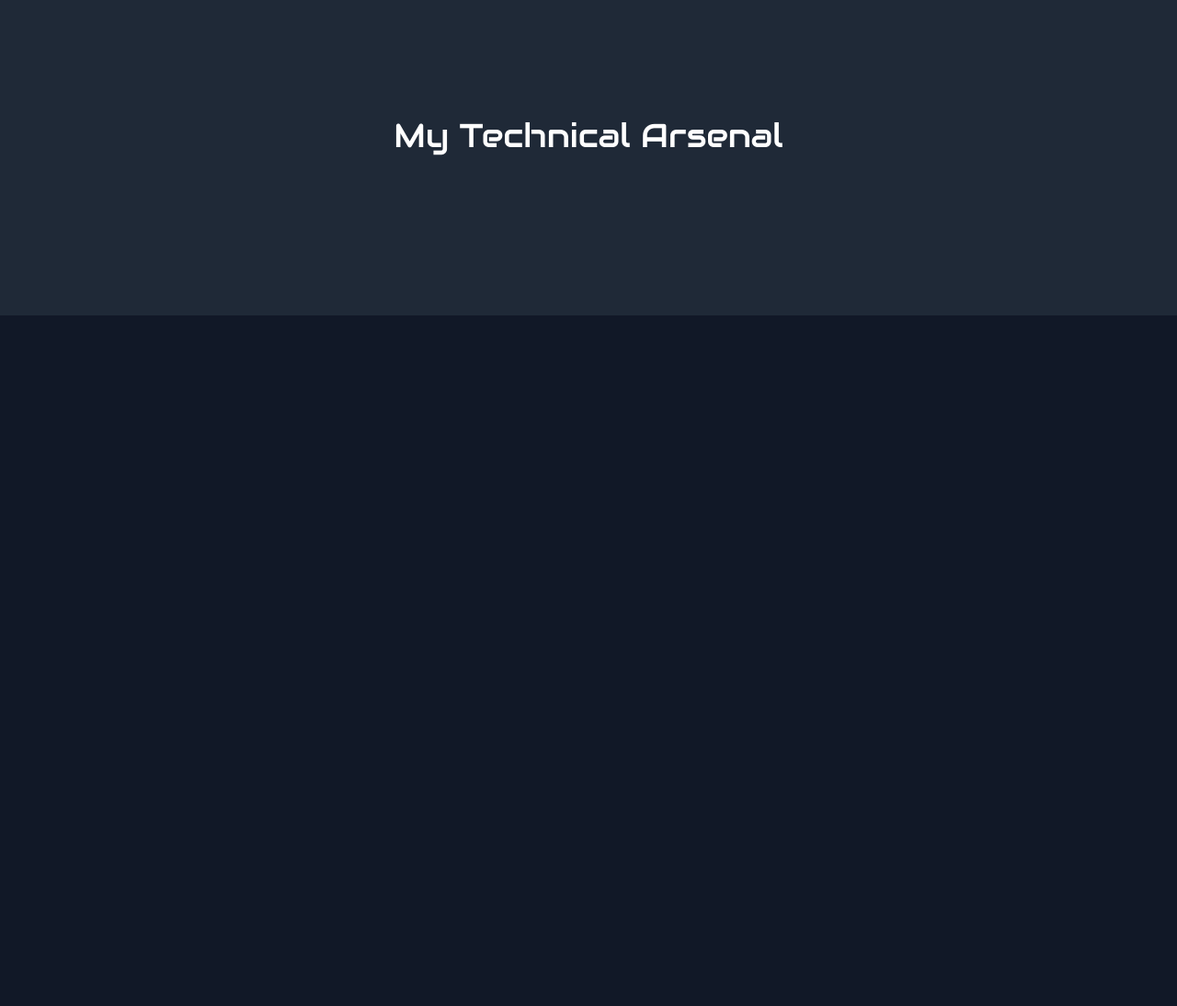
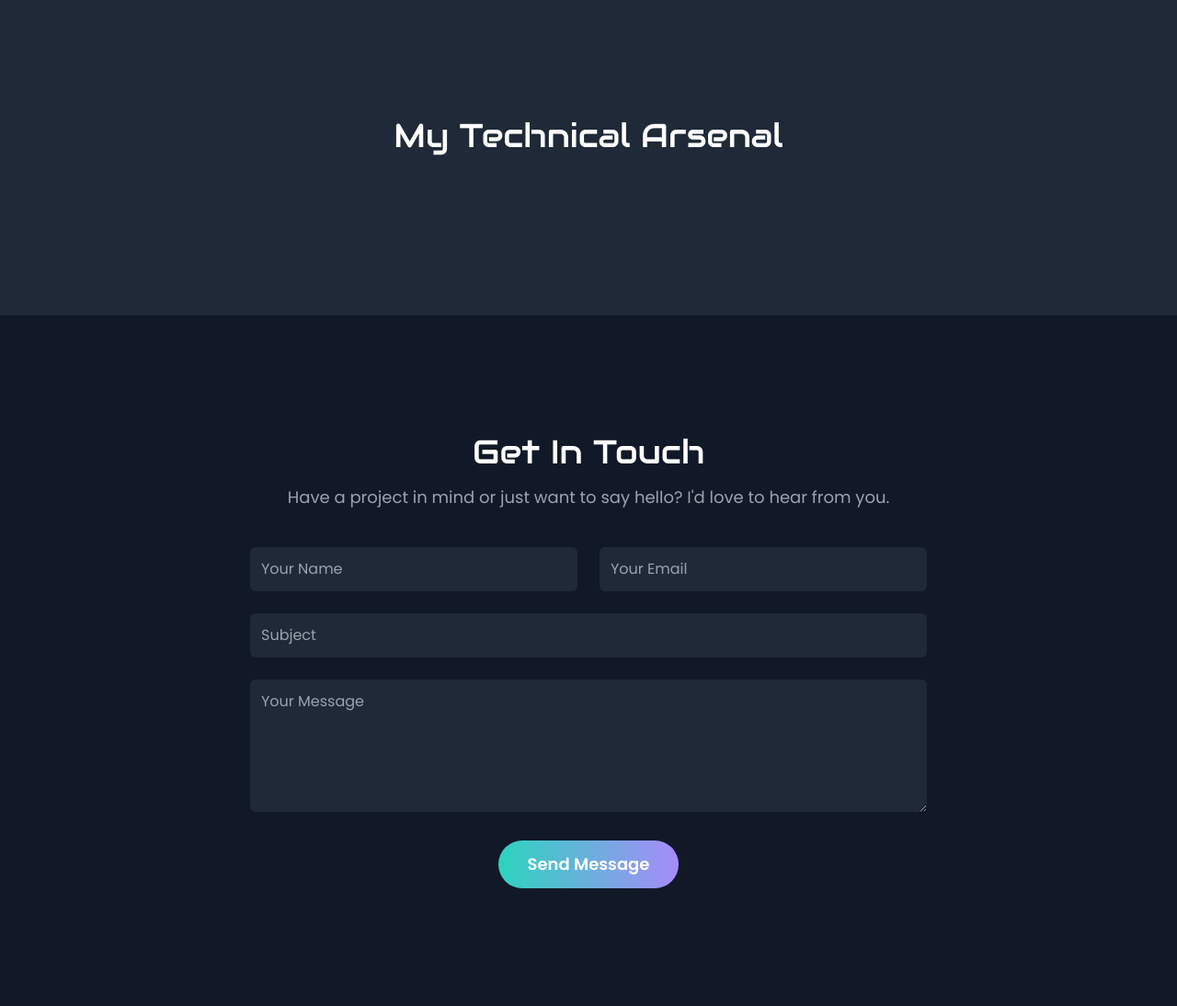
Before and after one commit to Aiswariya3a/Portfolio, a Django app: page / in a window 1280 px wide. Shown: the part 1812-2906 px from the top of the page at 92% size. Before the commit the page ends 2155 px from the top, so only its background shows below. Run offline with Django 5.2, Linux system fonts and the light colour scheme; data that the repository does not hold is empty; some libraries are stand-ins or nearby versions.

Commit message:
Configured SMTP for live email sending

```diff
--- a/mysite/forms.py
+++ b/mysite/forms.py
@@ -7,3 +7,22 @@ class ContactForm(forms.ModelForm):
     class Meta:
         model = ContactMessage
         fields = ['name', 'email', 'subject', 'message']
+        widgets = {
+            'name': forms.TextInput(attrs={
+                'class': 'w-full bg-charcoal text-white p-3 rounded-md focus:outline-none focus:ring-2 focus:ring-neon-teal',
+                'placeholder': 'Your Name'
+            }),
+            'email': forms.EmailInput(attrs={
+                'class': 'w-full bg-charcoal text-white p-3 rounded-md focus:outline-none focus:ring-2 focus:ring-neon-teal',
+                'placeholder': 'Your Email'
+            }),
+            'subject': forms.TextInput(attrs={
+                'class': 'w-full bg-charcoal text-white p-3 rounded-md focus:outline-none focus:ring-2 focus:ring-neon-teal',
+                'placeholder': 'Subject'
+            }),
+            'message': forms.Textarea(attrs={
+                'class': 'w-full bg-charcoal text-white p-3 rounded-md focus:outline-none focus:ring-2 focus:ring-neon-teal',
+                'placeholder': 'Your Message',
+                'rows': 5
+            }),
+        }
--- a/mysite/views.py
+++ b/mysite/views.py
@@ -1,11 +1,39 @@
 # mysite/views.py
 
 from collections import defaultdict
-from django.shortcuts import render
+from django.shortcuts import render, redirect
+from django.contrib import messages
+from django.core.mail import send_mail
 from .models import SiteSetting, Project, Skill
 from .forms import ContactForm
 
 def home(request):
+    if request.method == 'POST':
+        contact_form = ContactForm(request.POST)
+        if contact_form.is_valid():
+            message = contact_form.save() # Save the message to the DB
+
+            # --- Send the email ---
+            subject = f"New Contact Form Submission: {message.subject}"
+            email_message = f"""
+            You have a new message from {message.name} ({message.email}).
+
+            Message:
+            {message.message}
+            """
+            send_mail(
+                subject,
+                email_message,
+                'sender@example.com', # This is ignored by the console backend
+                [SiteSetting.objects.first().email], # Use the email from SiteSetting
+                fail_silently=False,
+            )
+            # ----------------------
+
+            messages.success(request, 'Your message has been sent successfully! I will get back to you soon.')
+            return redirect('/#contact')
+    else:
+        contact_form = ContactForm()
     settings = SiteSetting.objects.first()
     projects = Project.objects.all()
 
--- a/static/css/output.css
+++ b/static/css/output.css
@@ -595,28 +579,12 @@ video {
   margin-right: auto;
 }
 
+.mb-1 {
+  margin-bottom: 0.25rem;
+}
+
 .mb-10 {
   margin-bottom: 2.5rem;
-}
-
-.mb-6 {
-  margin-bottom: 1.5rem;
-}
-
-.mb-4 {
-  margin-bottom: 1rem;
-}
-
-.mb-8 {
-  margin-bottom: 2rem;
-}
-
-.mb-2 {
-  margin-bottom: 0.5rem;
-}
-
-.mb-5 {
-  margin-bottom: 1.25rem;
 }
 
 .mb-12 {
@@ -627,8 +595,24 @@ video {
   margin-bottom: 0.75rem;
 }
 
-.mb-1 {
-  margin-bottom: 0.25rem;
+.mb-4 {
+  margin-bottom: 1rem;
+}
+
+.mb-5 {
+  margin-bottom: 1.25rem;
+}
+
+.mb-6 {
+  margin-bottom: 1.5rem;
+}
+
+.mb-8 {
+  margin-bottom: 2rem;
+}
+
+.mb-2 {
+  margin-bottom: 0.5rem;
 }
 
 .block {
@@ -671,20 +647,16 @@ video {
   width: 100%;
 }
 
-.w-16 {
-  width: 4rem;
-}
-
 .max-w-2xl {
   max-width: 42rem;
 }
 
+.max-w-3xl {
+  max-width: 48rem;
+}
+
 .max-w-4xl {
   max-width: 56rem;
-}
-
-.max-w-7xl {
-  max-width: 80rem;
 }
 
 .max-w-6xl {
@@ -723,20 +695,24 @@ video {
   justify-content: space-between;
 }
 
-.gap-4 {
-  gap: 1rem;
+.gap-10 {
+  gap: 2.5rem;
 }
 
 .gap-12 {
   gap: 3rem;
 }
 
-.gap-10 {
-  gap: 2.5rem;
+.gap-2 {
+  gap: 0.5rem;
 }
 
-.gap-2 {
-  gap: 0.5rem;
+.gap-4 {
+  gap: 1rem;
+}
+
+.gap-6 {
+  gap: 1.5rem;
 }
 
 .gap-8 {
@@ -765,12 +741,17 @@ video {
   border-width: 2px;
 }
 
-.border-neon-teal\/30 {
-  border-color: rgb(45 212 191 / 0.3);
+.border-neon-teal\/20 {
+  border-color: rgb(45 212 191 / 0.2);
 }
 
-.border-neon-teal\/20 {
-  border-color: rgb(45 212 191 / 0.2);
+.bg-black\/20 {
+  background-color: rgb(0 0 0 / 0.2);
+}
+
+.bg-charcoal {
+  --tw-bg-opacity: 1;
+  background-color: rgb(31 41 55 / var(--tw-bg-opacity, 1));
 }
 
 .bg-gray-900 {
@@ -778,26 +759,14 @@ video {
   background-color: rgb(17 24 39 / var(--tw-bg-opacity, 1));
 }
 
-.bg-charcoal {
-  --tw-bg-opacity: 1;
-  background-color: rgb(31 41 55 / var(--tw-bg-opacity, 1));
-}
-
 .bg-midnight {
   --tw-bg-opacity: 1;
   background-color: rgb(17 24 39 / var(--tw-bg-opacity, 1));
 }
 
-.bg-neon-purple\/20 {
-  background-color: rgb(167 139 250 / 0.2);
-}
-
-.bg-neon-teal\/20 {
-  background-color: rgb(45 212 191 / 0.2);
-}
-
-.bg-black\/20 {
-  background-color: rgb(0 0 0 / 0.2);
+.bg-neon-teal {
+  --tw-bg-opacity: 1;
+  background-color: rgb(45 212 191 / var(--tw-bg-opacity, 1));
 }
 
 .bg-gradient-to-r {
@@ -814,13 +783,8 @@ video {
   --tw-gradient-to: #A78BFA var(--tw-gradient-to-position);
 }
 
-.object-cover {
-  -o-object-fit: cover;
-     object-fit: cover;
-}
-
-.p-2 {
-  padding: 0.5rem;
+.p-3 {
+  padding: 0.75rem;
 }
 
 .p-4 {
@@ -840,9 +804,24 @@ video {
   padding-right: 1rem;
 }
 
+.px-7 {
+  padding-left: 1.75rem;
+  padding-right: 1.75rem;
+}
+
 .px-8 {
   padding-left: 2rem;
   padding-right: 2rem;
+}
+
+.py-1 {
+  padding-top: 0.25rem;
+  padding-bottom: 0.25rem;
+}
+
+.py-20 {
+  padding-top: 5rem;
+  padding-bottom: 5rem;
 }
 
 .py-3 {
@@ -850,42 +829,16 @@ video {
   padding-bottom: 0.75rem;
 }
 
-.py-20 {
-  padding-top: 5rem;
-  padding-bottom: 5rem;
+.pt-4 {
+  padding-top: 1rem;
 }
 
-.px-3 {
-  padding-left: 0.75rem;
-  padding-right: 0.75rem;
-}
-
-.py-1 {
-  padding-top: 0.25rem;
-  padding-bottom: 0.25rem;
-}
-
-.px-5 {
-  padding-left: 1.25rem;
-  padding-right: 1.25rem;
-}
-
-.px-6 {
-  padding-left: 1.5rem;
-  padding-right: 1.5rem;
-}
-
-.px-7 {
-  padding-left: 1.75rem;
-  padding-right: 1.75rem;
+.text-left {
+  text-align: left;
 }
 
 .text-center {
   text-align: center;
-}
-
-.text-right {
-  text-align: right;
 }
 
 .font-display {
@@ -926,64 +878,29 @@ video {
   line-height: 1.25rem;
 }
 
-.text-xl {
-  font-size: 1.25rem;
-  line-height: 1.75rem;
-}
-
-.text-\[0\.45rem\] {
-  font-size: 0.45rem;
-}
-
-.text-\[1\.45rem\] {
-  font-size: 1.45rem;
-}
-
-.text-\[1\.35rem\] {
-  font-size: 1.35rem;
-}
-
-.text-\[1\.30rem\] {
-  font-size: 1.30rem;
+.font-semibold {
+  font-weight: 600;
 }
 
 .font-bold {
   font-weight: 700;
 }
 
-.font-semibold {
-  font-weight: 600;
+.leading-relaxed {
+  line-height: 1.625;
 }
 
-.leading-tight {
-  line-height: 1.25;
-}
-
-.leading-relaxed {
-  line-height: 1.625;
+.tracking-wider {
+  letter-spacing: 0.05em;
 }
 
 .tracking-widest {
   letter-spacing: 0.1em;
 }
 
-.tracking-wider {
-  letter-spacing: 0.05em;
-}
-
-.text-white {
-  --tw-text-opacity: 1;
-  color: rgb(255 255 255 / var(--tw-text-opacity, 1));
-}
-
 .text-gray-300 {
   --tw-text-opacity: 1;
   color: rgb(209 213 219 / var(--tw-text-opacity, 1));
-}
-
-.text-neon-teal {
-  --tw-text-opacity: 1;
-  color: rgb(45 212 191 / var(--tw-text-opacity, 1));
 }
 
 .text-gray-400 {
@@ -996,21 +913,25 @@ video {
   color: rgb(167 139 250 / var(--tw-text-opacity, 1));
 }
 
-.shadow-lg {
-  --tw-shadow: 0 10px 15px -3px rgb(0 0 0 / 0.1), 0 4px 6px -4px rgb(0 0 0 / 0.1);
-  --tw-shadow-colored: 0 10px 15px -3px var(--tw-shadow-color), 0 4px 6px -4px var(--tw-shadow-color);
-  box-shadow: var(--tw-ring-offset-shadow, 0 0 #0000), var(--tw-ring-shadow, 0 0 #0000), var(--tw-shadow);
+.text-neon-teal {
+  --tw-text-opacity: 1;
+  color: rgb(45 212 191 / var(--tw-text-opacity, 1));
+}
+
+.text-white {
+  --tw-text-opacity: 1;
+  color: rgb(255 255 255 / var(--tw-text-opacity, 1));
+}
+
+.text-midnight {
+  --tw-text-opacity: 1;
+  color: rgb(17 24 39 / var(--tw-text-opacity, 1));
 }
 
 .shadow-2xl {
   --tw-shadow: 0 25px 50px -12px rgb(0 0 0 / 0.25);
   --tw-shadow-colored: 0 25px 50px -12px var(--tw-shadow-color);
   box-shadow: var(--tw-ring-offset-shadow, 0 0 #0000), var(--tw-ring-shadow, 0 0 #0000), var(--tw-shadow);
-}
-
-.blur-md {
-  --tw-blur: blur(12px);
-  filter: var(--tw-blur) var(--tw-brightness) var(--tw-contrast) var(--tw-grayscale) var(--tw-hue-rotate) var(--tw-invert) var(--tw-saturate) var(--tw-sepia) var(--tw-drop-shadow);
 }
 
 .backdrop-blur-sm {
--- a/tailwind.config.js
+++ b/tailwind.config.js
@@ -6,6 +6,7 @@ module.exports = {
   content: [
       './templates/**/*.html',
       './mysite/templates/**/*.html',
+      './mysite/forms.py',
   ],
   theme: {
     extend: {
--- a/templates/mysite/home.html
+++ b/templates/mysite/home.html
@@ -116,4 +116,36 @@
     </div>
 </section>
 
+<section id="contact" class="bg-midnight py-20 md:py-32">
+    <div class="max-w-3xl mx-auto px-4 text-center">
+    {% if messages %}
+        {% for message in messages %}
+            <div class="bg-neon-teal text-midnight p-4 rounded-lg mb-6 text-center font-bold">
+                {{ message }}
+            </div>
+        {% endfor %}
+    {% endif %}
+
+    <h2 class="font-display text-4xl text-white mb-4">Get In Touch</h2>
+        <p class="text-lg text-gray-400 mb-10">
+            Have a project in mind or just want to say hello? I'd love to hear from you.
+        </p>
+
+        <form method="POST" action="">
+            {% csrf_token %}
+            <div class="space-y-6">
+                <div class="grid grid-cols-1 md:grid-cols-2 gap-6">
+                    <div>{{ contact_form.name }}</div>
+                    <div>{{ contact_form.email }}</div>
+                </div>
+                <div>{{ contact_form.subject }}</div>
+                <div>{{ contact_form.message }}</div>
+
+                <button type="submit" class="w-full sm:w-auto px-8 py-3 text-lg font-semibold text-white bg-gradient-to-r from-neon-teal to-neon-purple rounded-full hover:scale-105 transition-transform duration-300">
+                    Send Message
+                </button>
+            </div>
+        </form>
+    </div>
+</section>
 {% endblock content %}
```
Also changed, not shown: other parts of static/css/output.css (+27 -77 lines), portfolio/settings.py (+9 -0 lines), 1 other file.
